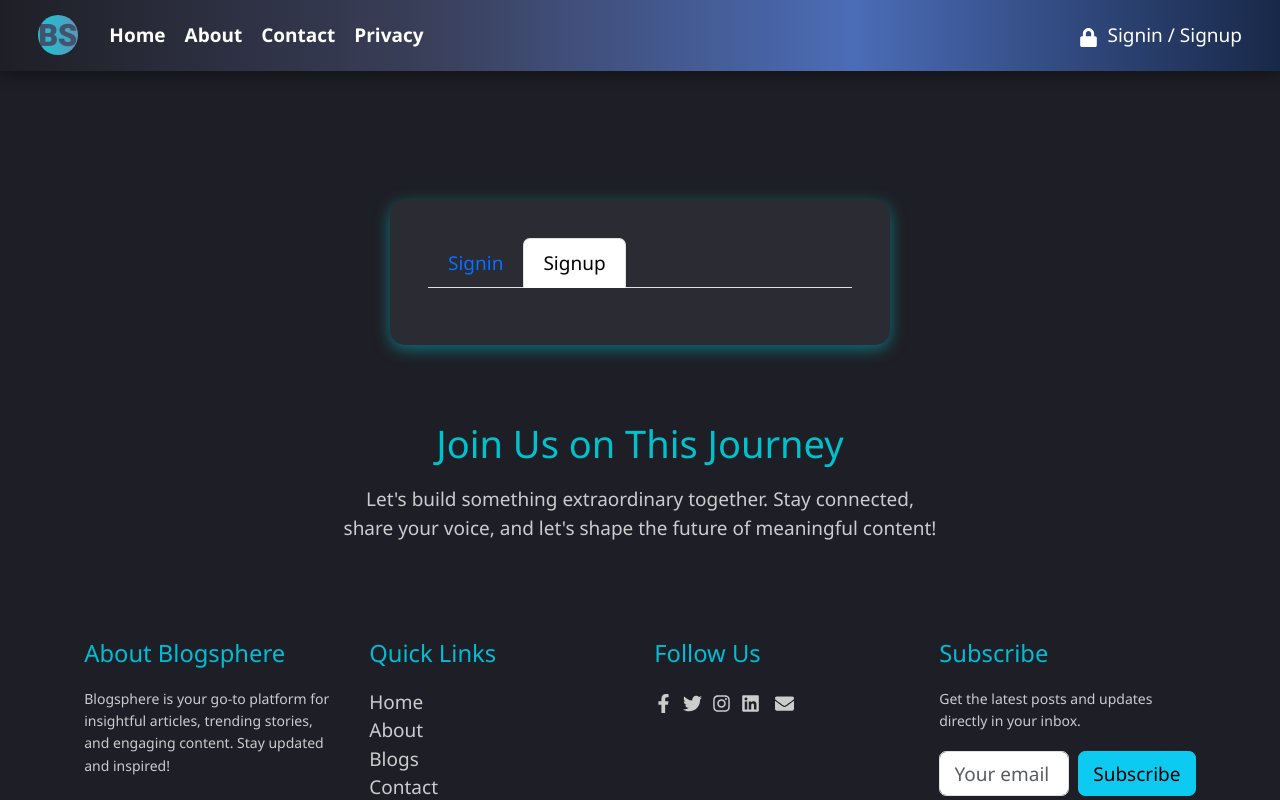
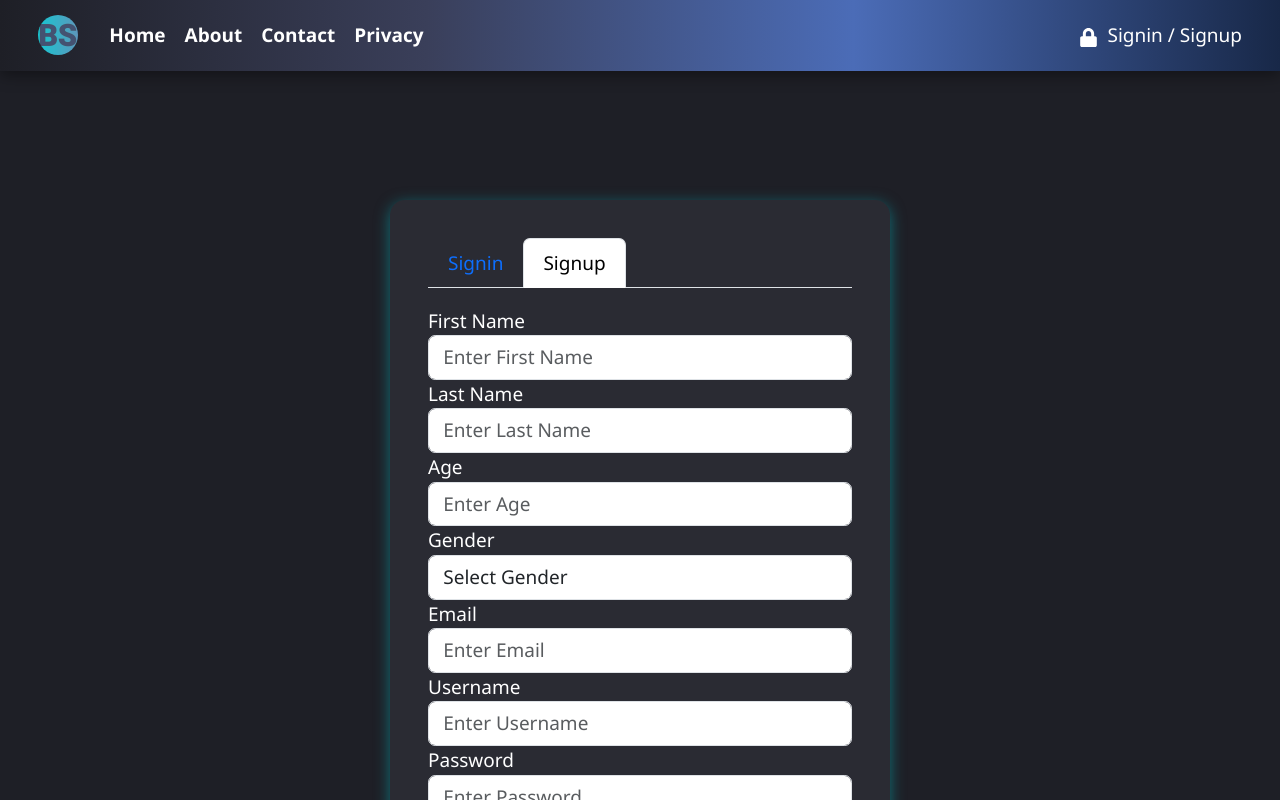
Before and after one commit to usmanhameed2017/blogsphere, a React (Vite) app: page /login in a window 1280 px wide. Both pictures are taken after a click on the tab "Signup". Shown: the top 800 px of the page. Built offline with nearby package versions, Linux system fonts and the light colour scheme; no server answers.

Commit message:
Yup validation added on login and signup form

```diff
--- a/constants.js
+++ b/constants.js
@@ -3,3 +3,6 @@ export const backendURL = import.meta.env.VITE_BACKEND_URL;
 
 // Axios options
 export const axiosOptions = { withCredentials:true };
+
+// Allowed image type
+export const allowedImageTypes = ["image/png", "image/jpg", "image/jpeg", "image/webp", "image/gif"];
--- a/src/index.css
+++ b/src/index.css
@@ -66,7 +66,7 @@ a {
 }
 
 .signin-link:hover {
-  color: #ffc107; /* Hover color, jaise baki links mein ho */
+  color: #ffc107;
 }
 
 /* Animations */
--- a/src/pages/Login.jsx
+++ b/src/pages/Login.jsx
@@ -2,7 +2,7 @@ import React, { useState } from "react";
 import { Tabs, Tab, Button, Alert } from "react-bootstrap";
 import { Form, Field, ErrorMessage } from 'formik';
 import FormBS from "../components/form";
-import { loginInitialValues } from "../schema/user";
+import { loginInitialValues, signupInitialValues } from "../schema/user";
 import { loginValidation } from "../validation/user";
 import { useAuth } from "../context/auth";
 
@@ -44,14 +44,90 @@ function Login()
                             <span className="text-danger"> <ErrorMessage name="password" /> </span>
                         </div>
 
-                        <Button type="submit" className="custom-btn w-100 mt-3">Sign In</Button>
+                        <Button type="submit" className="custom-btn w-100 mt-3"> SIGN IN </Button>
                     </Form>
                 </FormBS>
             </Tab>
 
             {/* Signup */}
             <Tab eventKey="Signup" title="Signup">
+                <FormBS initialValues={signupInitialValues} validationSchema={loginValidation} handlerFunction={userLogin}>
+                {
+                    ({ setFieldValue }) => (
+                        <Form>
+                            {/* First Name */}
+                            <div className="form-group">
+                                <label htmlFor="fname"> First Name </label>
+                                <Field type='text' name='fname' className='form-control' placeholder="Enter First Name" />
+                                <span className="text-danger"> <ErrorMessage name="fname" /> </span>
+                            </div>
 
+                            {/* Last Name */}
+                            <div className="form-group">
+                                <label htmlFor="lname"> Last Name </label>
+                                <Field type='text' name='lname' className='form-control' placeholder="Enter Last Name" />
+                                <span className="text-danger"> <ErrorMessage name="lname" /> </span>
+                            </div>
+
+                            {/* Age */}
+                            <div className="form-group">
+                                <label htmlFor="age"> Age </label>
+                                <Field type='number' name='age' className='form-control' placeholder="Enter Age" />
+                                <span className="text-danger"> <ErrorMessage name="age" /> </span>
+                            </div>
+
+                            {/* Gender */}
+                            <div className="form-group">
+                                <label htmlFor="gender"> Gender </label>
+                                <Field as="select" name='gender' className='form-control'>
+                                    <option value=""> Select Gender </option>
+                                    <option value="Male"> Male </option>
+                                    <option value="Female"> Female </option>
+                                </Field>
+                                <span className="text-danger"> <ErrorMessage name="gender" /> </span>
+                            </div>
+
+                            {/* Email */}
+                            <div className="form-group">
+                                <label htmlFor="email"> Email </label>
+                                <Field type='text' name='email' className='form-control' placeholder="Enter Email" />
+                                <span className="text-danger"> <ErrorMessage name="email" /> </span>
+                            </div>
+
+                            {/* Username */}
+                            <div className="form-group">
+                                <label htmlFor="username"> Username </label>
+                                <Field type='text' name='username' className='form-control' placeholder="Enter Username" />
+                                <span className="text-danger"> <ErrorMessage name="username" /> </span>
+                            </div>
+
+                            {/* Password */}
+                            <div className="form-group">
+                                <label htmlFor="password"> Password </label>
+                                <Field type='password' name='password' className='form-control' placeholder="Enter Password" />
+                                <span className="text-danger"> <ErrorMessage name="password" /> </span>
+                            </div>
+
+                            {/* Confirm Password */}
+                            <div className="form-group">
+                                <label htmlFor="cpassword"> Confirm Password </label>
+                                <Field type='password' name='cpassword' className='form-control' placeholder="Re-Enter Password" />
+                                <span className="text-danger"> <ErrorMessage name="cpassword" /> </span>
+                            </div>
+
+                            {/* Profile Image */}
+                            <div className="form-group">
+                                <label htmlFor="profile_image"> Profile Image </label>
+                                <input type='file' name='profile_image' className='form-control' accept="image/*"
+                                onChange={ (e) => setFieldValue("profile_image", e.target.files[0]) } />
+                                <span className="text-danger"> <ErrorMessage name="profile_image" /> </span>
+                            </div>
+
+                            <Button type="submit" className="custom-btn w-100 mt-3"> SIGN UP </Button>
+                        </Form>
+                    )
+                }
+                </FormBS>
             </Tab>
         </Tabs>
         </div>
--- a/src/schema/user.js
+++ b/src/schema/user.js
@@ -2,3 +2,15 @@ export const loginInitialValues = {
     username:'',
     password:''
 };
+
+export const signupInitialValues = {
+    fname:'',
+    lname:'',
+    age:'',
+    gender:'',
+    email:'',
+    username:'',
+    password:'',
+    cpassword:'',
+    profile_image:''
+};
--- a/src/validation/user.js
+++ b/src/validation/user.js
@@ -1,4 +1,5 @@
 import * as Yup from 'yup';
+import { allowedImageTypes } from '../../constants';
 
 export const loginValidation = Yup.object({
     username:Yup.string()
@@ -7,3 +8,51 @@ export const loginValidation = Yup.object({
     password:Yup.string()
     .required('Password is required')
 });
+
+// Image type checker
+const imageTypeChecker = (value) => !value || allowedImageTypes.includes(value?.type);
+
+// Image size checker
+const imageSizeChecker = (value) => !value || value.size && value.size <= 5000000
+
+
+export const signupValidation = Yup.object({
+    fname:Yup.string()
+    .min(3, "First name must be at least 3 characters long")
+    .max(12, "First name must not be longer than 12 characters")
+    .required("First name is required"),
+
+    lname:Yup.string()
+    .min(3, "Last name must be at least 3 characters long")
+    .max(12, "Last name must not be longer than 12 characters")
+    .required("Last name is required"),
+
+    age:Yup.number()
+    .min(18, "Age must be greater than or equal to 18")
+    .max(50, "Age must not be greater than 50")
+    .required("Age is required"),
+
+    gender:Yup.string()
+    .required("Gender is required"),
+
+    email:Yup.string()
+    .lowercase()
+    .email('Invalid email')
+    .required("Email is required"),
+
+    username:Yup.string()
+    .lowercase()
+    .required('Username is required'),
+
+    password:Yup.string()
+    .matches(/^(?=.*[a-z])(?=.*[A-Z])(?=.*[0-9])(?=.*[!@#\$%\^&\*])(?=.{8,})/, "Enter strong password")
+    .required('Password is required'),
+
+    cpassword:Yup.string()
+    .oneOf([Yup.ref('password'), null], "Password & confirm password must be identical")
+    .required('Confirm password is required'),
+
+    profile_image:Yup.mixed()
+    .test('type', "Invalid image format! Only 'png', 'jpg', 'jpeg', 'webp' 'gif' are allowed", imageTypeChecker)
+    .test('size', "Image size must not be larger than 5MB", imageSizeChecker)
+});
```
